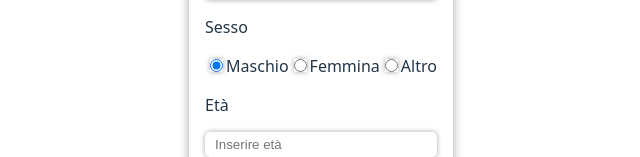
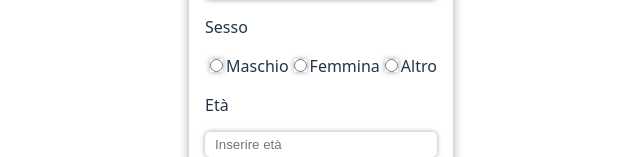
Before and after one commit to Fredinogran/sistema-di-login, a React (Vite) app in the folder login-s/: page / in a window 1280 px wide. Shown: the part 394-551 px from the top of the page, without its empty margins (319-959 px from the left). Built offline with nearby package versions, Linux system fonts and the light colour scheme.

Commit message:
Svolto Esercizio Form

```diff
--- a/login-s/src/Dashboard.jsx
+++ b/login-s/src/Dashboard.jsx
@@ -16,7 +16,7 @@ export default function Dashboard({ setIsLogged }) {
 
   function handleChange(event) {
     setUserMod({
-      ...user,
+      ...userMod,
       [event.target.name]:
         event.target.name === "eta"
           ? parseInt(event.target.value)
@@ -44,7 +44,7 @@ export default function Dashboard({ setIsLogged }) {
             name="nome"
             placeholder="Inserisci il tuo nome"
             onChange={handleChange}
-            value={user.nome}
+            value={userMod.nome}
             required
           />
           <label>Cognome</label>
@@ -53,25 +53,37 @@ export default function Dashboard({ setIsLogged }) {
             name="cognome"
             placeholder="Inserire cognome"
             onChange={handleChange}
-            value={user.cognome}
+            value={userMod.cognome}
             required
           />
 
           <label>Sesso</label>
-          <div required onChange={handleChange} value={user.sesso}>
+          <div required onChange={handleChange} value={userMod.sesso}>
             <input
               type="radio"
               id="maschio"
               name="sesso"
               value={"Maschio"}
-              checked
+              checked={userMod.sesso === "Maschio"}
             />
             <label htmlFor="maschio">Maschio</label>
 
-            <input type="radio" id="femmina" name="sesso" value={"Femmina"} />
+            <input
+              type="radio"
+              id="femmina"
+              name="sesso"
+              value={"Femmina"}
+              checked={userMod.sesso === "Femmina"}
+            />
             <label htmlFor="femmina">Femmina</label>
 
-            <input type="radio" id="altro" name="sesso" value={"Altro"} />
+            <input
+              type="radio"
+              id="altro"
+              name="sesso"
+              value={"Altro"}
+              checked={userMod.sesso === "Altro"}
+            />
             <label htmlFor="altro">Altro</label>
           </div>
           <label>Età</label>
@@ -82,7 +94,7 @@ export default function Dashboard({ setIsLogged }) {
             min="18"
             placeholder="Inserire età"
             onChange={handleChange}
-            value={user.eta}
+            value={userMod.eta}
             required
           />
           <label>Interesse</label>
@@ -90,7 +102,7 @@ export default function Dashboard({ setIsLogged }) {
             name="interessi"
             id="interessi"
             onChange={handleChange}
-            value={user.interessi}
+            value={userMod.interessi}
             required
           >
             <option value="">--Scegli un'opzione--</option>
@@ -110,6 +122,7 @@ export default function Dashboard({ setIsLogged }) {
           <p>Sesso: {user.sesso}</p>
           <p>Età: {user.eta}</p>
           <p>Interesse: {user.interessi}</p>
+          <p>Hai accettato la nostra privacy policy!</p>
         </div>
       )}
       <button onClick={handleModifica}>Modifica dati</button>
--- a/login-s/src/form.jsx
+++ b/login-s/src/form.jsx
@@ -3,7 +3,7 @@ import { useState } from "react";
 export default function htmlForm() {
   const [message, setMessage] = useState("");
   const [data, setData] = useState({
-    id: "0",
+    id: "1",
     nome: "",
     cognome: "",
     email: "",
@@ -110,14 +110,26 @@ export default function htmlForm() {
           id="maschio"
           name="sesso"
           value={"Maschio"}
-          checked
+          checked={data.sesso === "Maschio"}
         />
         <label htmlFor="maschio">Maschio</label>
 
-        <input type="radio" id="femmina" name="sesso" value={"Femmina"} />
+        <input
+          type="radio"
+          id="femmina"
+          name="sesso"
+          value={"Femmina"}
+          checked={data.sesso === "Femmina"}
+        />
         <label htmlFor="femmina">Femmina</label>
 
-        <input type="radio" id="altro" name="sesso" value={"Altro"} />
+        <input
+          type="radio"
+          id="altro"
+          name="sesso"
+          value={"Altro"}
+          checked={data.sesso === "Altro"}
+        />
         <label htmlFor="altro">Altro</label>
       </div>
       <label>Età</label>
```
